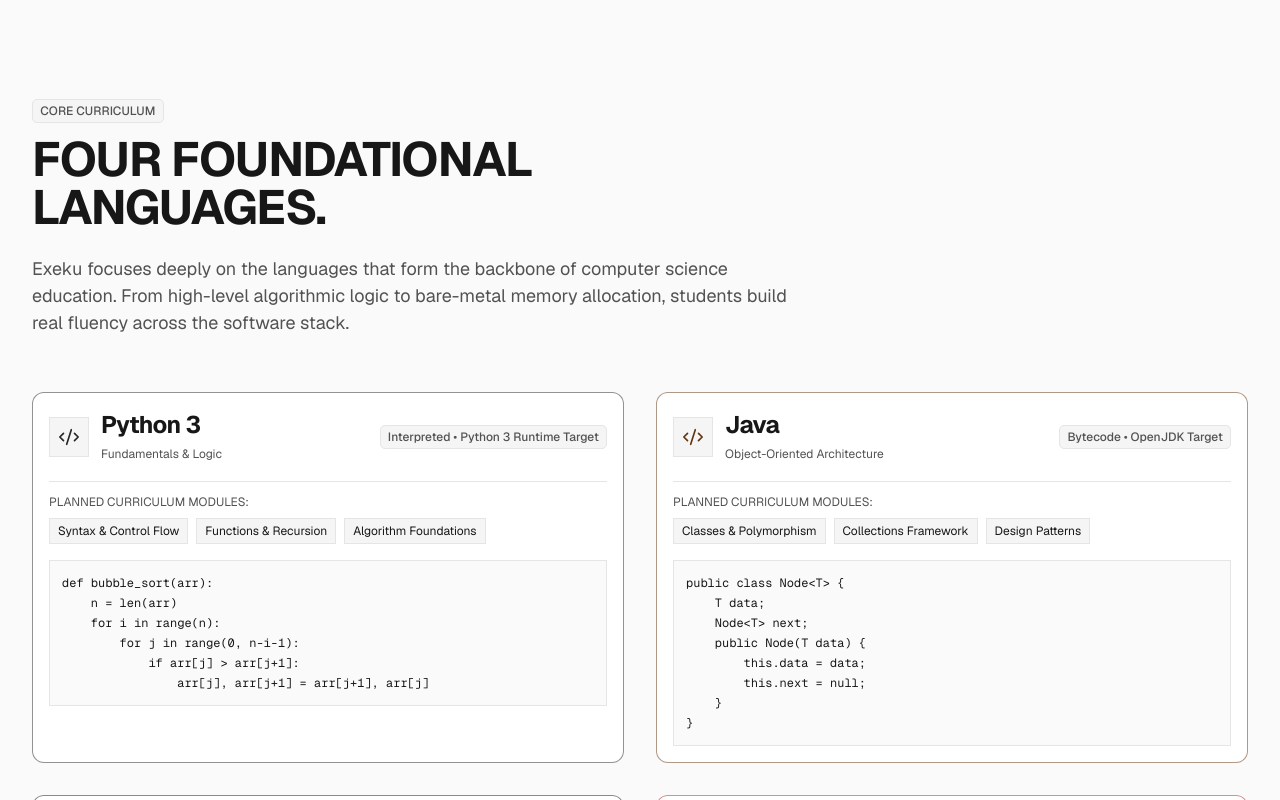
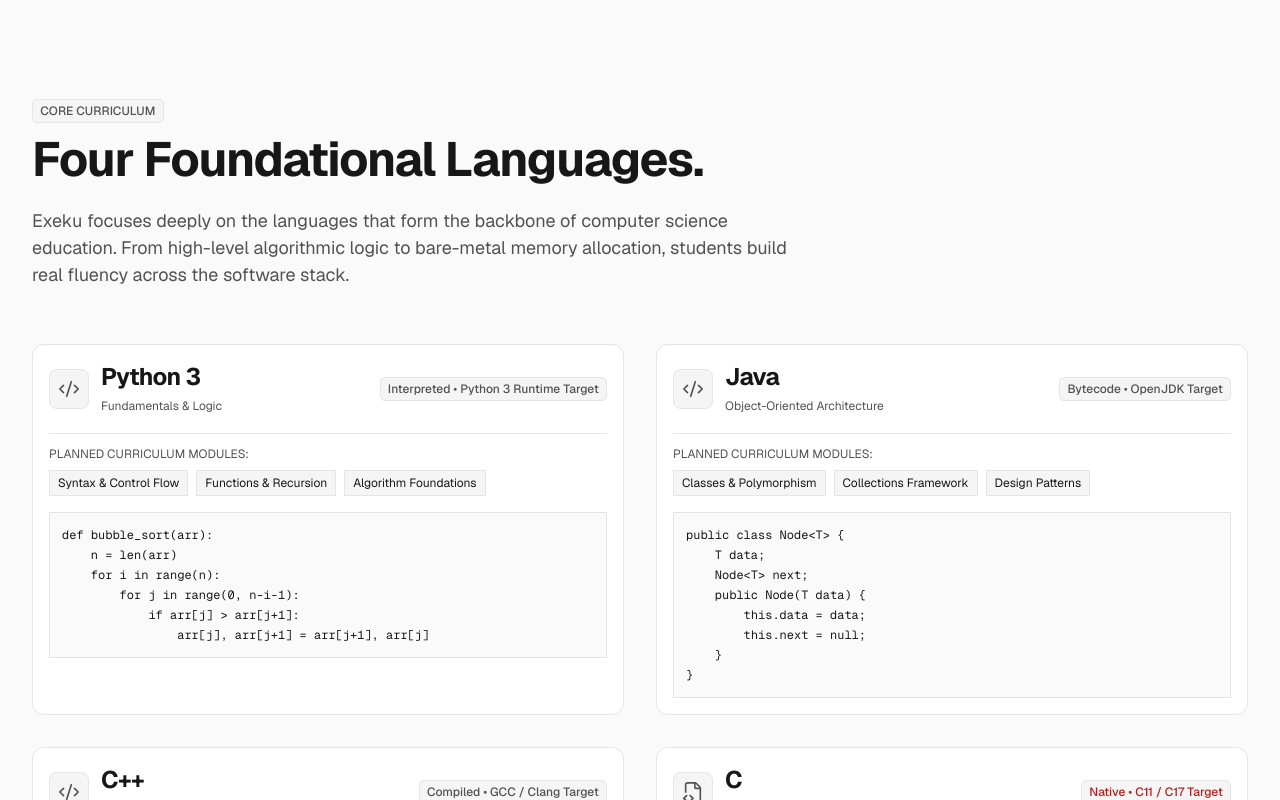
Before and after one commit to SilencioOrgs/exeku, a Next.js app: page / in a window 1280 px wide. Shown: the part 1740-2540 px from the top of the page. Built offline with nearby package versions, Linux system fonts and the light colour scheme.

Commit message:
style(landing): align sections and visual accents with rounded neutral SaaS design

```diff
--- a/components/landing/languages.tsx
+++ b/components/landing/languages.tsx
@@ -21,7 +21,7 @@
       name: "Python 3",
       role: "Fundamentals & Logic",
       accentBorder: "border-[var(--color-accent)]/50",
-      accentText: "text-[var(--color-accent)]",
+      accentText: "text-[var(--color-text-main)]",
       badgeVariant: "cyan",
       iconName: "python",
       runtimeNote: "Interpreted • Python 3 Runtime Target",
@@ -33,7 +33,7 @@
       name: "Java",
       role: "Object-Oriented Architecture",
       accentBorder: "border-[var(--color-warning)]/50",
-      accentText: "text-[var(--color-warning)]",
+      accentText: "text-[var(--color-text-muted)]",
       badgeVariant: "default",
       iconName: "java",
       runtimeNote: "Bytecode • OpenJDK Target",
@@ -45,7 +45,7 @@
       name: "C++",
       role: "Systems & Performance",
       accentBorder: "border-[var(--color-primary)]/50",
-      accentText: "text-[var(--color-primary-text)]",
+      accentText: "text-[var(--color-text-main)]",
       badgeVariant: "purple",
       iconName: "cplusplus",
       runtimeNote: "Compiled • GCC / Clang Target",
@@ -57,7 +57,7 @@
       name: "C",
       role: "Bare Metal & Foundations",
       accentBorder: "border-[var(--color-pink)]/50",
-      accentText: "text-[var(--color-pink)]",
+      accentText: "text-[var(--color-text-muted)]",
       badgeVariant: "pink",
       iconName: "file",
       runtimeNote: "Native • C11 / C17 Target",
@@ -75,7 +75,7 @@
             <PixelBadge variant="cyan">CORE CURRICULUM</PixelBadge>
           </div>
           <h2
-            className="text-3xl sm:text-4xl md:text-5xl font-bold text-[var(--color-text-main)] mb-6 uppercase tracking-tight"
+            className="text-3xl sm:text-4xl md:text-5xl font-bold text-[var(--color-text-main)] mb-6 tracking-tight"
             style={{ fontFamily: "var(--font-heading-active)" }}
           >
             Four Foundational Languages.
@@ -93,12 +93,12 @@
             <PixelCard
               key={lang.id}
               variant="default"
-              className={`bg-[var(--color-surface)] border-2 ${lang.accentBorder} transition-all`}
+              className={`bg-[var(--color-surface)] border border-[var(--color-border)] rounded-xl transition-all`}
             >
               <div className="flex flex-wrap items-center justify-between gap-2 mb-4">
                 <div className="flex items-center gap-3">
-                  <div className="w-10 h-10 bg-[var(--color-elevated)] border border-[var(--color-border)] flex items-center justify-center">
-                    <DotIcon name={lang.iconName} size={22} className={lang.accentText} />
+                  <div className="w-10 h-10 bg-[var(--color-elevated)] rounded-lg border border-[var(--color-border)] flex items-center justify-center">
+                    <DotIcon name={lang.iconName} size={22} className="text-[var(--color-text-muted)]" />
                   </div>
                   <div>
                     <h3
```
